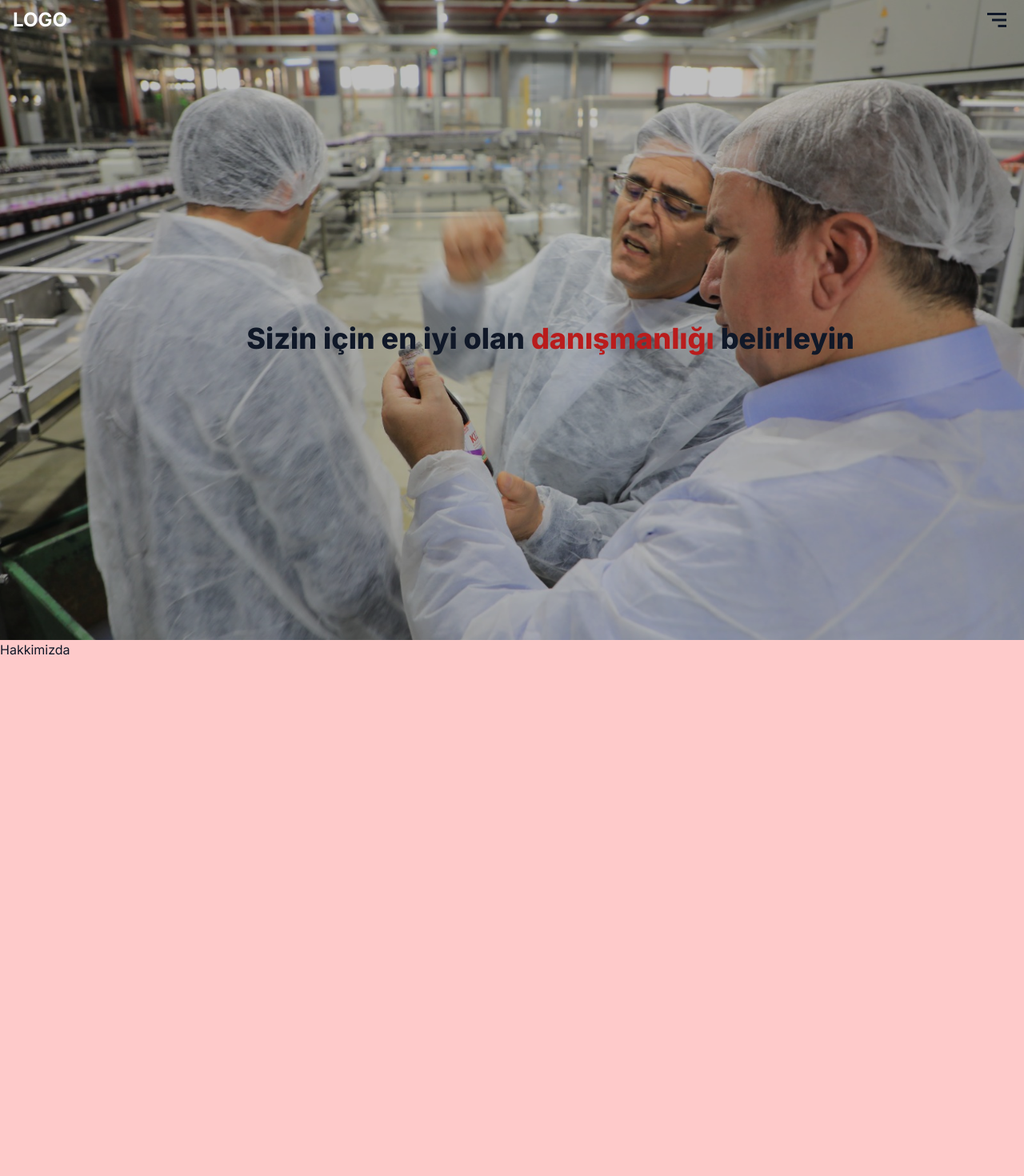
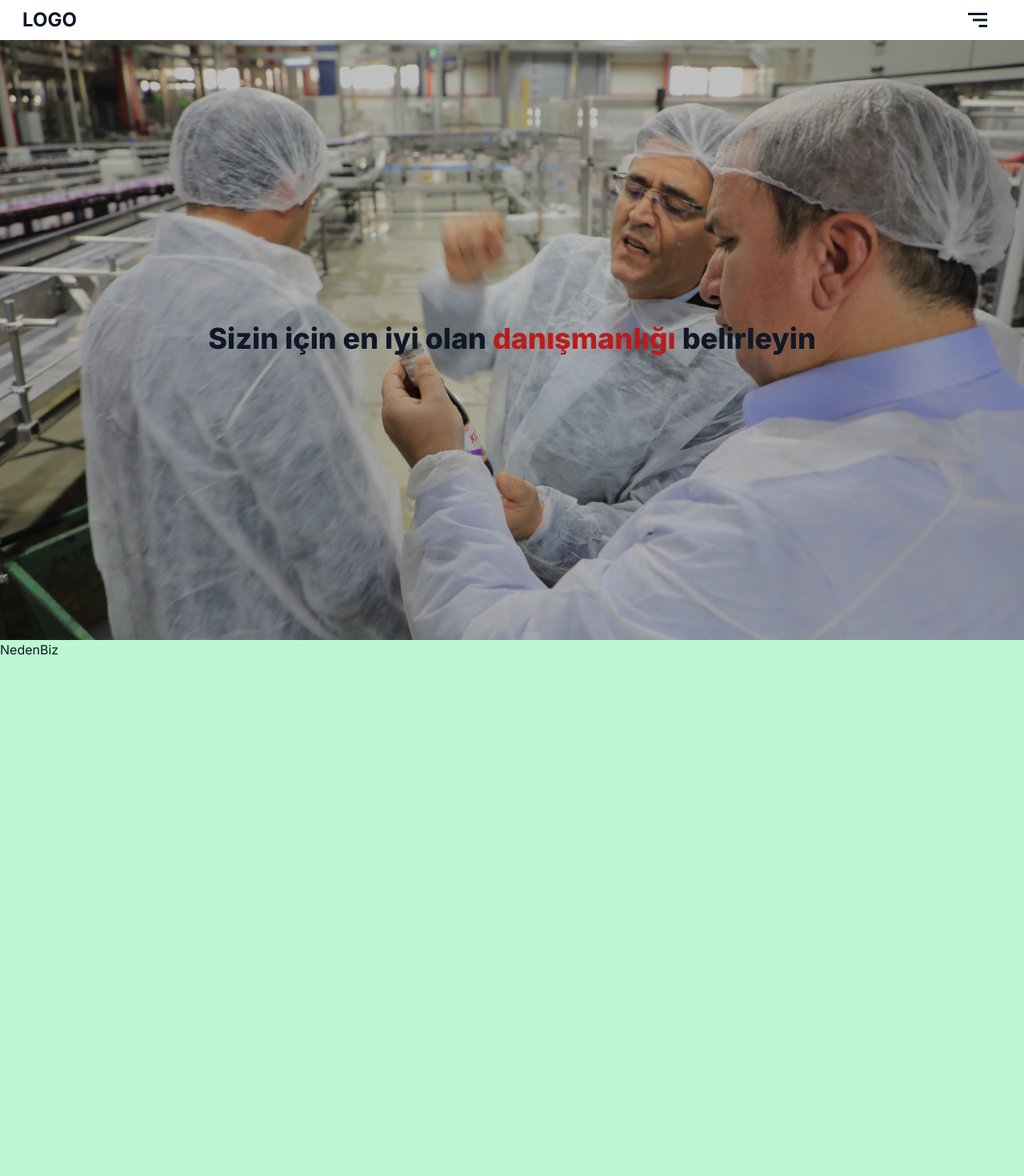
Before and after one commit to tutusjr/Consultancy, a Next.js app: page / in a window 1280 px wide. Shown: the top 1470 px of the page at 80% size. Built offline with nearby package versions, Linux system fonts and the light colour scheme.

Commit message:
navbar changes

```diff
--- a/src/app/components/Hakkimizda.js
+++ b/src/app/about/page.js
@@ -1,6 +1,6 @@
 
 
-export default function Hakkimizda() {
+export default function About() {
   return (
     <div id="hakkimizda" className="h-screen bg-red-200">Hakkimizda</div>
   )
--- a/src/app/components/Header.js
+++ b/src/app/components/Header.js
@@ -1,14 +1,9 @@
 "use client";
 import { useContext, useEffect, useState } from "react";
 
-//next image
-import Image from "next/image";
-
 //react scroll
-import { Link } from "react-scroll";
-
-//components
-import SearchMobile from "./SearchMobile";
+import { Link as ScrollLink} from "react-scroll";
+import Link from "next/link";
 
 //media query hook
 import { useMediaQuery } from "react-responsive";
@@ -36,17 +31,15 @@ export default function Header() {
   return (
     <header
       className={`${
-        header ? "bg-white shadow-sm py-2" : "bg-transparent"
+        header ? "bg-white shadow-sm py-2" : "xl:bg-transparent bg-white"
       } fixed w-full mx-auto z-[20] transition-all duration-300`}
     >
       <div className="xl:container  mx-auto flex flex-col xl:flex-row xl:items-center xl:justify-between">
         <div className="flex justify-between items-center px-4">
           {/* logo */}
           <Link
-            to="home"
-            smooth={desktopMode}
-            duration={500}
-            className={`${header ? 'text-black' : 'text-white'} text-2xl font-bold cursor-pointer flex items-center h-[50px]`}
+            href="/"
+            className={`${header ? 'text-black' : 'xl:text-white'} text-2xl font-bold cursor-pointer ml-3 xl:ml-0 flex items-center h-[50px]`}
           >
             LOGO
           </Link>
@@ -56,15 +49,15 @@ export default function Header() {
             className="cursor-pointer xl:hidden"
           >
             {nav ? (
-              <BiX className="text-4xl" />
+              <BiX className="text-4xl sm:mr-6" />
             ) : (
-              <BiMenuAltRight className="text-4xl" />
+              <BiMenuAltRight className="text-4xl sm:mr-6" />
             )}
           </div>
         </div>
         {/* nav */}
         <nav className={`${nav ? 'max-h-max items-center py-8 px-4 xl:py-0 xl:px-0' : 'max-h-0  xl:max-h-max'} flex flex-col w-full bg-white/50 gap-y-6 overflow-hidden font-bold xl:font-medium xl:flex-row xl:w-max xl:gap-x-8 xl:h-max xl:bg-transparent xl:pb-0 transition-all duration-150 text-center cl:text-left uppercase text-sm xl:text-[15px] xl:normal-case`}>
-          <Link
+          <ScrollLink
             className="inline-flex text-center justify-center"
             to="home"
             activeClass="active"
@@ -72,32 +65,29 @@ export default function Header() {
             smooth
           >
             Home
-          </Link>
+          </ScrollLink>
           <Link
-            to="hakkimizda"
+            href="/about"
             className="inline-flex text-center w-fit justify-center"
-            activeClass="active"
-            smooth
-            spy
           >
             Hakkımızda
           </Link>
-          <Link
+          <ScrollLink
             to="contact"
             activeClass="active"
             smooth
             spy
           >
             Bize Ulaşın
-          </Link>
-          <Link
+          </ScrollLink>
+          <ScrollLink
             to="link4"
             activeClass="active"
             smooth
             spy
           >
             Link4
-          </Link>
+          </ScrollLink>
         </nav>
       </div>
     </header>
--- a/src/app/components/Hero.js
+++ b/src/app/components/Hero.js
@@ -4,11 +4,13 @@ import {motion} from 'framer-motion'
 
 //variants
 import {fadeIn} from '/variants'
+
+//buttons
 export default function Hero() {
   return (
     <section className="h-screen bg-cyan-200" id="home">
       <div className="relative w-full flex flex-col xl:flex-row justify-center items-center xl:justify-start h-full">
-        <div className="text-center z-10 absolute xl:max-w-xl xl:text-left ml-24 mt-16 xl:mt-0">
+        <div className="text-center z-10 absolute xl:max-w-xl xl:text-left xl:ml-24 mt-16 xl:mt-0">
           <motion.h1
             variants={fadeIn("right", 0.3)}
             initial="hidden"
--- a/src/app/layout.js
+++ b/src/app/layout.js
@@ -1,5 +1,6 @@
 import { Inter } from 'next/font/google'
 import './globals.css'
+import Header from './components/Header'
 
 const inter = Inter({ subsets: ['latin'] })
 
@@ -11,7 +12,10 @@ export const metadata = {
 export default function RootLayout({ children }) {
   return (
     <html lang="en">
-      <body className={inter.className}>{children}</body>
+      <body className={inter.className}>
+        <Header/>
+        {children}
+        </body>
     </html>
   )
 }
--- a/src/app/page.js
+++ b/src/app/page.js
@@ -4,7 +4,6 @@ import Footer from "./components/Footer"
 import NedenBiz from "./components/NedenBiz"
 import Contact from "./components/Contact"
 import Copyright from "./components/Copyright"
-import Hakkimizda from "./components/Hakkimizda"
 import BackToTop from "./components/BackToTop"
 import Hero from "./components/Hero"
 
@@ -13,7 +12,6 @@ export default function Home() {
     <main className="bg-white mx-auto relative overflow-hidden">
       <Header />
       <Hero />
-      <Hakkimizda />
       <NedenBiz />
       <Contact />
       <Footer />
```
